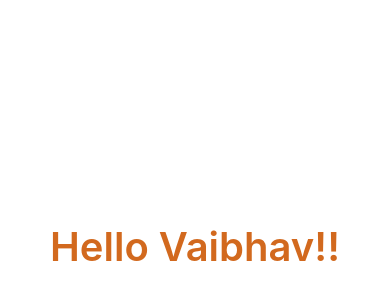
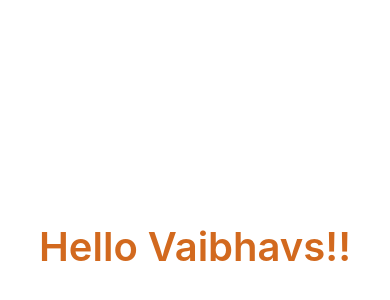
Before and after one commit to shanuv000/Track, a React Native app: screen / in a window 390 px wide. Shown: the part 176-476 px from the top of the page. Built offline with nearby package versions, Linux system fonts and the light colour scheme.

Commit message:
first commitf

```diff
--- a/App.js
+++ b/App.js
@@ -5,7 +5,7 @@ import { StyleSheet, Text, View } from "react-native";
 export default function App() {
   return (
     <View style={styles.container}>
-      <Text style={styles.text}>Hello Vaibhav!!</Text>
+      <Text style={styles.text}>Hello Vaibhavs!!</Text>
       <StatusBar style="auto" />
     </View>
   );
```
